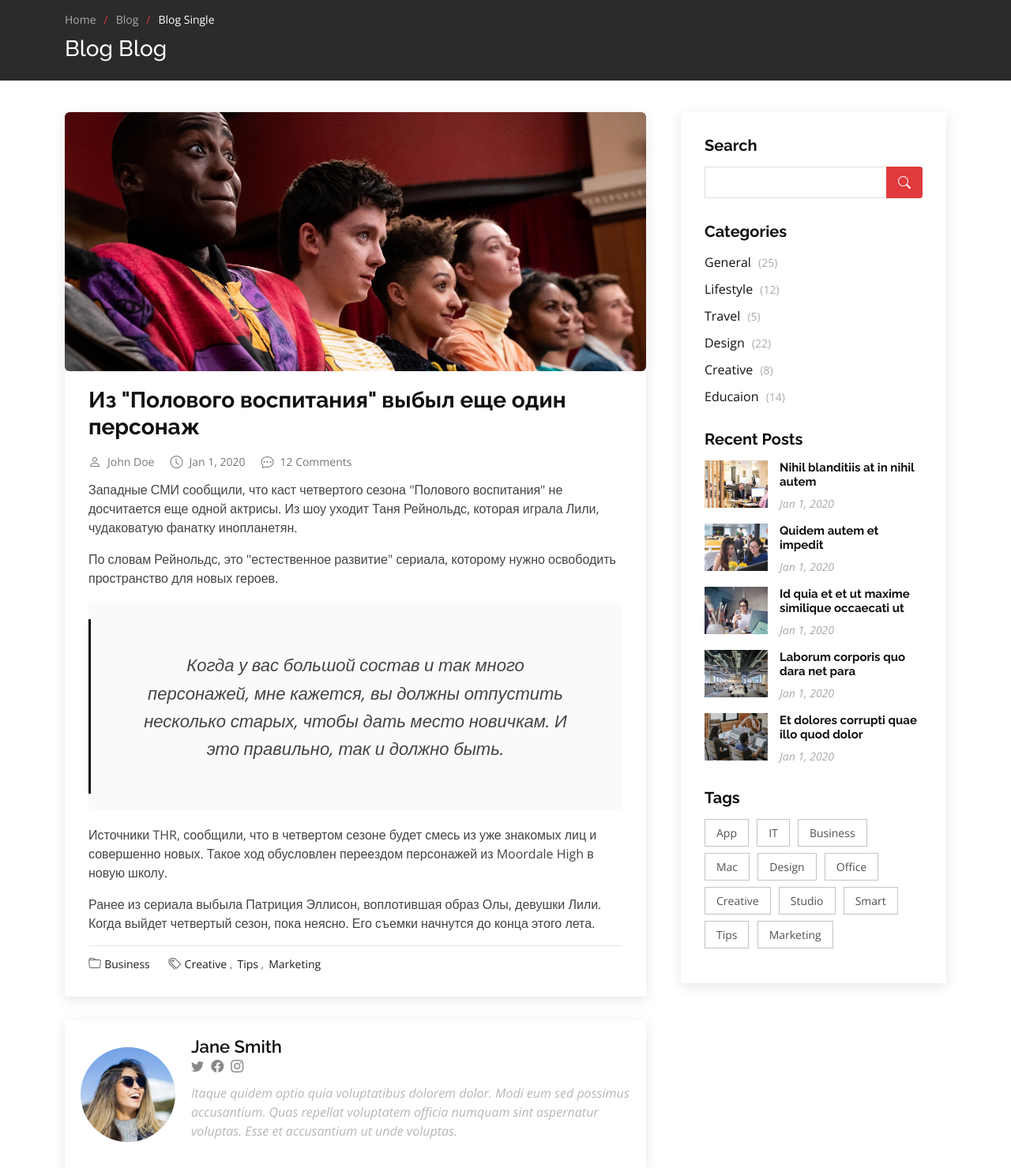
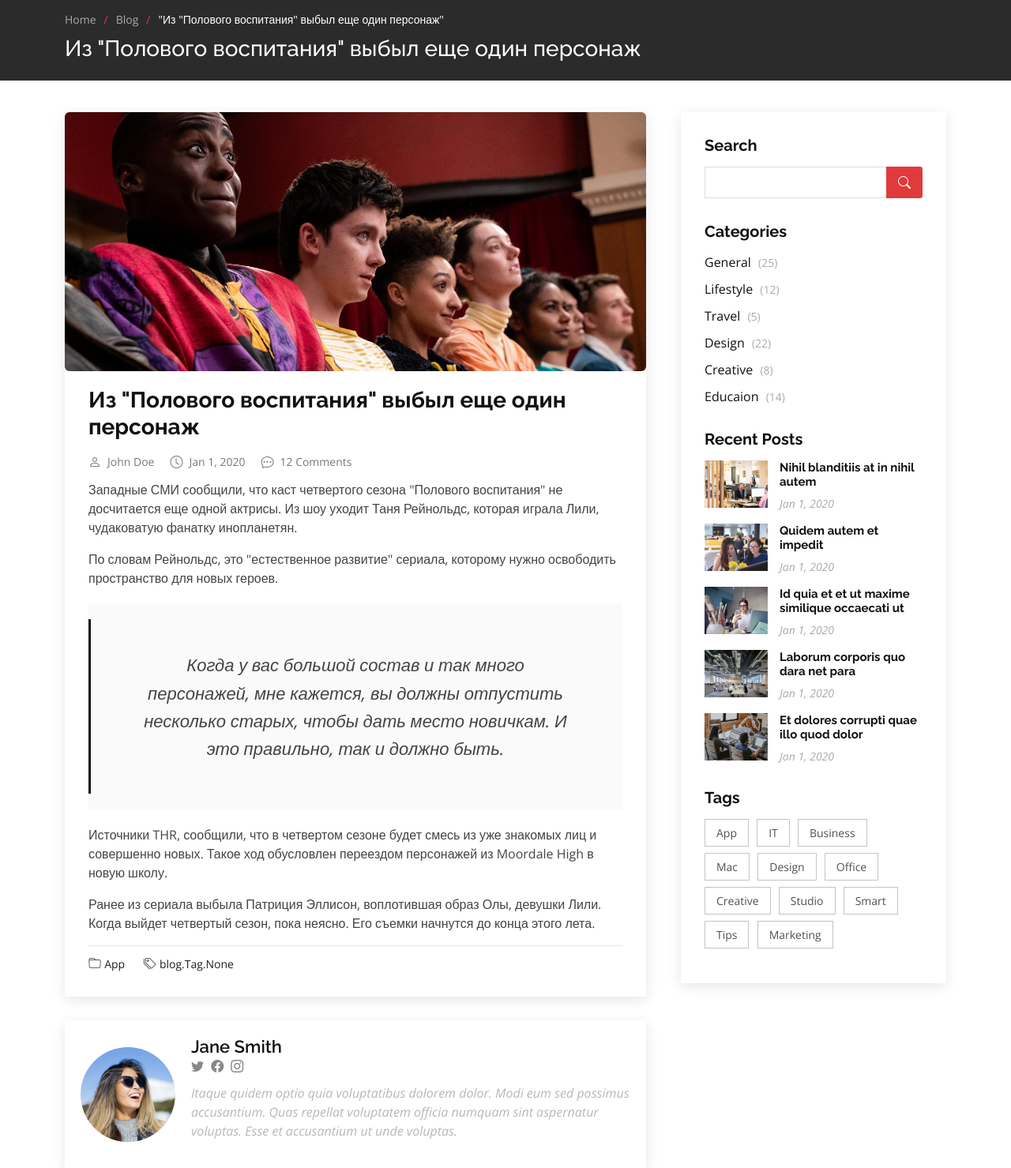
Before and after one commit to TheSleepyNomad/TutorWebsite, a Django app: page /blogs/blog_detail/4 in a window 1280 px wide. Shown: the part 83-1562 px from the top of the page at 79% size. Run offline with Django 4.2, Linux system fonts and the light colour scheme; data comes from the database, SQL or seed files in the repository; both versions use the stored data as it was after the commit; parts of the project's set-up code (start-up, migrations or seed data) failed here and were passed over; some libraries are stand-ins or nearby versions.

Commit message:
refactor: del usefull modules

```diff
--- a/blog/templates/blog/blog_detail.html
+++ b/blog/templates/blog/blog_detail.html
@@ -11,9 +11,9 @@
         <ol>
           <li><a href="{% url 'landingpage:index' %}">Home</a></li>
           <li><a href="{% url 'blog:blog_list' %}">Blog</a></li>
-          <li>Blog Single</li>
+          <li>"{{ article.title }}"</li>
         </ol>
-        <h2>Blog Blog</h2>
+        <h2>{{ article.title }}</h2>
 
       </div>
     </section><!-- End Breadcrumbs -->
@@ -49,14 +49,12 @@
               <div class="entry-footer">
                 <i class="bi bi-folder"></i>
                 <ul class="cats">
-                  <li><a href="#">Business</a></li>
+                  <li><a href="#">{{ article.category}}</a></li>
                 </ul>
 
                 <i class="bi bi-tags"></i>
                 <ul class="tags">
-                  <li><a href="#">Creative</a></li>
-                  <li><a href="#">Tips</a></li>
-                  <li><a href="#">Marketing</a></li>
+                    <li><a href="#">{{ article.tags }}</a></li>
                 </ul>
               </div>
 
--- a/blog/views.py
+++ b/blog/views.py
@@ -1,5 +1,3 @@
-from turtle import title
-from unicodedata import category
 from django.shortcuts import render
 from .models import Article, Gallery, Tag, Category
 from landingpage.views import is_fetch
@@ -50,13 +48,13 @@ def blog_list(request):
             | Q(prev_text__icontains=search_article)\
             | Q(prev_text__icontains=search_article.title())\
             | Q(title__icontains=search_article.title()))\
-            .only('title', 'prev_text', 'entry_image', 'created_at')
+            .only('title', 'prev_text', 'entry_image', 'created_at').order_by('-id')
     # Поиск по категориями
     if category_article:
-        articles_list = Article.objects.filter(category__name=category_article).only('title', 'prev_text', 'entry_image', 'created_at')
+        articles_list = Article.objects.filter(category__name=category_article).only('title', 'prev_text', 'entry_image', 'created_at').order_by('-id')
     else:
         articles_list = Article.objects.all()\
-            .only('title', 'prev_text', 'entry_image', 'created_at')
+            .only('title', 'prev_text', 'entry_image', 'created_at').order_by('-id')
 
     paginator = Paginator(articles_list, 5) # Количество постов на странице
     page = request.GET.get('page')
@@ -77,5 +75,11 @@ def blog_list(request):
 
 
 def blog_detail(request, pk):
-    article = Article.objects.get(pk=pk)
-    return render(request,'blog/blog_detail.html', context={"article" : article})
+
+    context = {
+        'article': Article.objects.prefetch_related('tags').get(pk=pk),
+        'tags': Tag.objects.all().values_list('id', 'name'),
+        'category': Category.objects.all().values_list('id', 'name').annotate(article_count=Count('article'))
+    }
+    print(context['article'])
+    return render(request,'blog/blog_detail.html', context=context)
```
Also changed, not shown: db.sqlite3.
